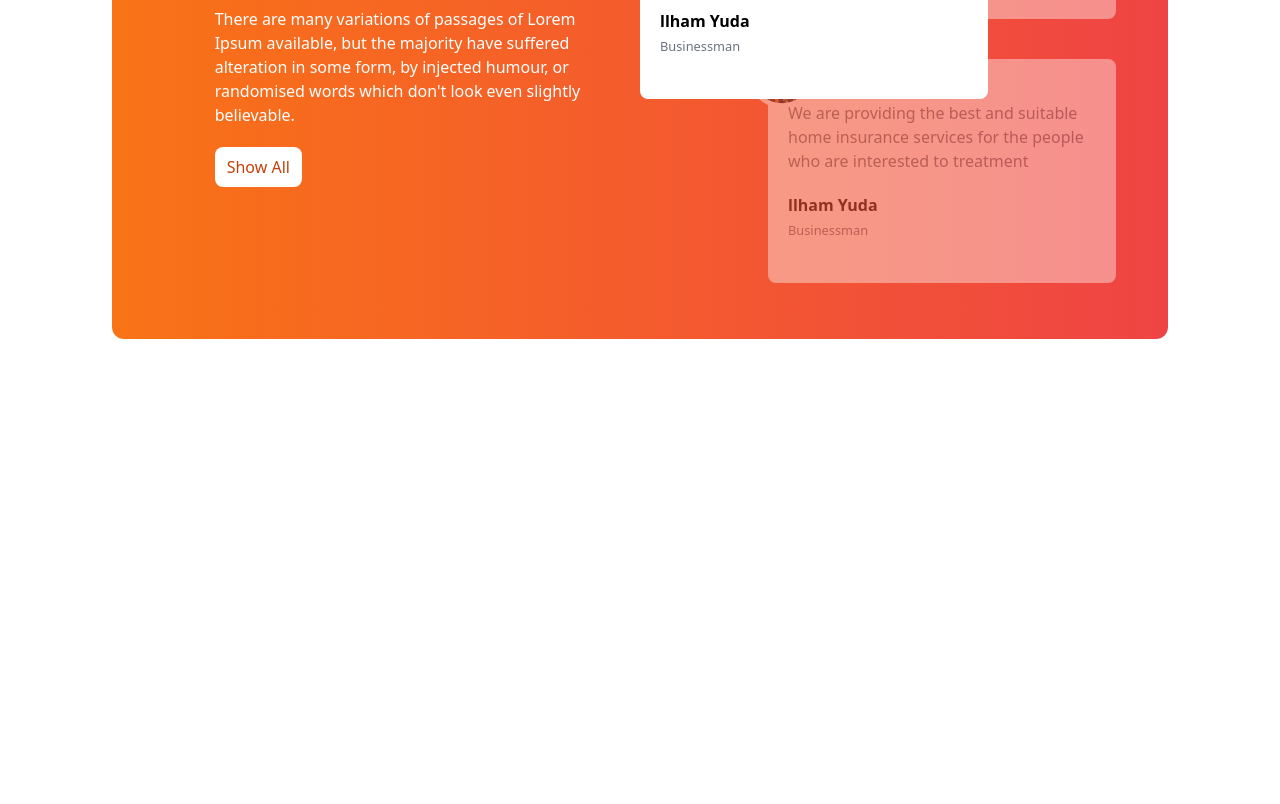
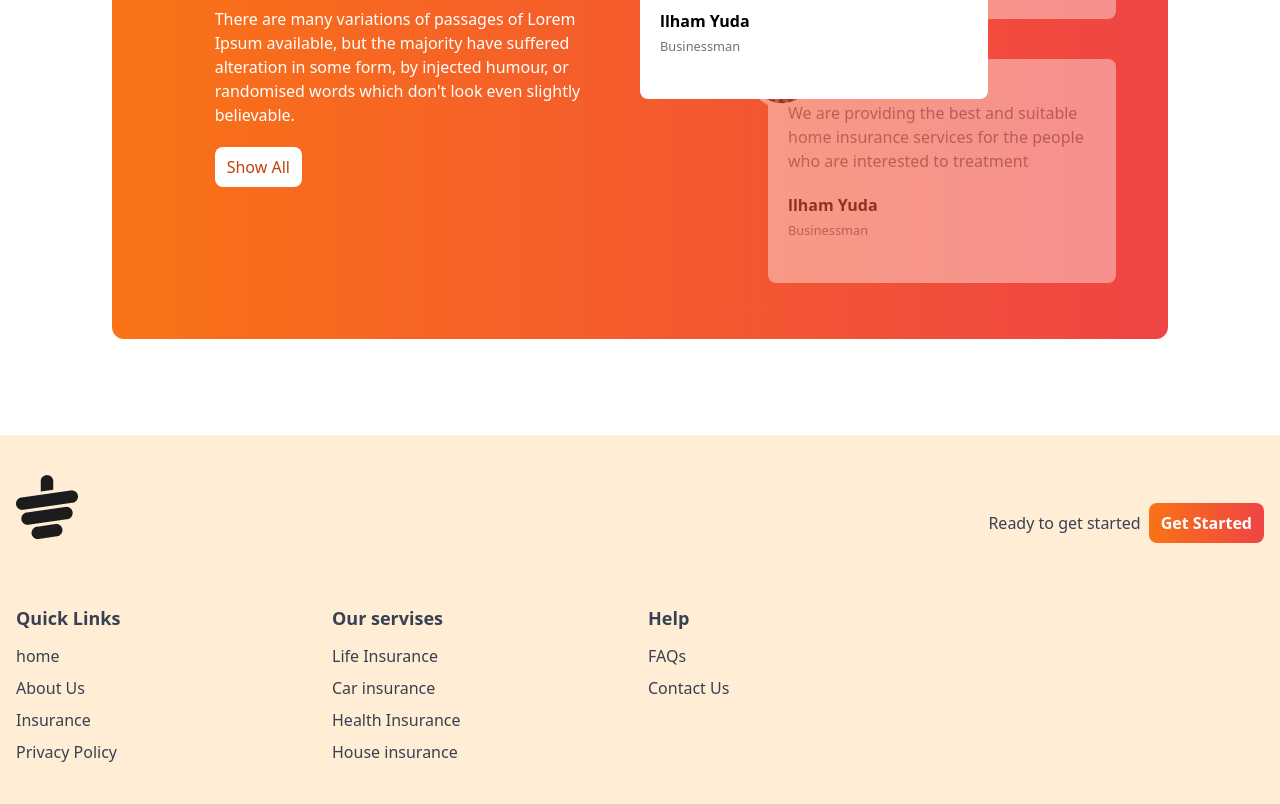
Before and after one commit to Naym01/tea-house-resources-tailwind, a plain HTML site: page index.html in a window 1280 px wide. Shown: the part 2489-3293 px from the top of the page. Before the commit the page ends 2924 px from the top, so only its background shows below. Drawn offline with nearby package versions, Linux system fonts and the light colour scheme.

Commit message:
footer section  is still working

```diff
--- a/index.html
+++ b/index.html
@@ -171,9 +171,11 @@
                 <div class="flex justify-center items-center overflow-hidden">
                     <div class="w-5/6">
                         <h1 class="text-5xl font-bold mb-5 mt-10 ">Meet Our Super Clients</h1>
-                    <p class=" mb-5">There are many variations of passages of Lorem Ipsum available, but the majority
+                        <p class=" mb-5">There are many variations of passages of Lorem Ipsum available, but the
+                            majority
                             have suffered
-                        alteration in some form, by injected humour, or randomised words which don't look even slightly
+                            alteration in some form, by injected humour, or randomised words which don't look even
+                            slightly
                             believable. </p>
                         <button class=" bg-white text-orange-700 px-3 py-2 rounded-lg">Show All</button>
                     </div>
@@ -199,7 +201,8 @@
 
                     </div>
                     <!-- top card -->
-                    <div class="relative left-8 md:left-32 opacity-40 h-56 w-full md:w-3/4 bg-white text-black rounded-lg flex items-center px-5 ">
+                    <div
+                        class="relative left-8 md:left-32 opacity-40 h-56 w-full md:w-3/4 bg-white text-black rounded-lg flex items-center px-5 ">
 
                         <div class="absolute -top-5 -left-5 bg-white rounded-full  ">
                             <img class="p-1" src="images/client.png" alt="">
@@ -214,7 +217,8 @@
                     </div>
 
                     <!-- bottom card -->
-                    <div class="relative opacity-40 left-8 md:left-32 top-10 h-56 w-full md:w-3/4 bg-white text-black rounded-lg flex items-center px-5 ">
+                    <div
+                        class="relative opacity-40 left-8 md:left-32 top-10 h-56 w-full md:w-3/4 bg-white text-black rounded-lg flex items-center px-5 ">
 
                         <div class="absolute -top-5 -left-5 bg-white rounded-full  ">
                             <img class="p-1" src="images/client.png" alt="">
@@ -230,7 +234,57 @@
                 </div>
             </div>
         </section>
+        <!-- News section  -->
+
     </main>
+    <!-- footer section -->
+    <footer class="bg-orange-100  text-gray-700 py-10 px-4 md:16 ">
+        <div class="w-9-12 mx-auto ">
+            <!-- logo -->
+            <div class=" mb-8 flex justify-between">
+                <img class="mb-8" src="images/cup.png" alt="">
+                <div class="flex items-center  gap-2">
+                    <h4>Ready to get started</h4>
+                    <button
+                        class="bg-gradient-to-r from-orange-500 to-red-500 px-3 py-2 rounded-lg font-bold text-white">Get
+                        Started</button>
+                </div>
+            </div>
+            <!-- links -->
+             <div class="grid grid-cols-1 md:grid-cols-2 lg:grid-cols-4 gap-4">
+                <!-- Frist column -->
+                <div>
+                 <h3 class="font-semibold text-lg mb-3">Quick Links</h3>
+                 <ul class=" space-y-2">
+             <li> <a class="hover:text-orange-600" href="#">home</a></li>
+             <li> <a class="hover:text-orange-600" href="#">About Us</a></li>
+             <li> <a class="hover:text-orange-600" href="#">Insurance</a></li>
+             <li> <a class="hover:text-orange-600" href="#">Privacy Policy</a></li>
+                 </ul>
+                </div>
+                <!-- Second column -->
+                <div>
+                 <h3 class="font-semibold text-lg mb-3">Our servises</h3>
+                 <ul class=" space-y-2">
+             <li> <a class="hover:text-orange-600" href="#">Life Insurance</a></li>
+             <li> <a class="hover:text-orange-600" href="#">Car insurance </a></li>
+             <li> <a class="hover:text-orange-600" href="#">Health Insurance</a></li>
+             <li> <a class="hover:text-orange-600" href="#">House insurance</a></li>
+                 </ul>
+                </div>
+                <!-- third column -->
+                <div>
+                 <h3 class="font-semibold text-lg mb-3">Help</h3>
+                 <ul class=" space-y-2">
+             <li> <a class="hover:text-orange-600" href="#">FAQs</a></li>
+             <li> <a class="hover:text-orange-600" href="#">Contact Us</a></li>
+
+                 </ul>
+                </div>
+             </div>
+
+        </div>
+    </footer>
 </body>
 
 </html>
```
Lines whose indentation alone changed are shown as unchanged.
